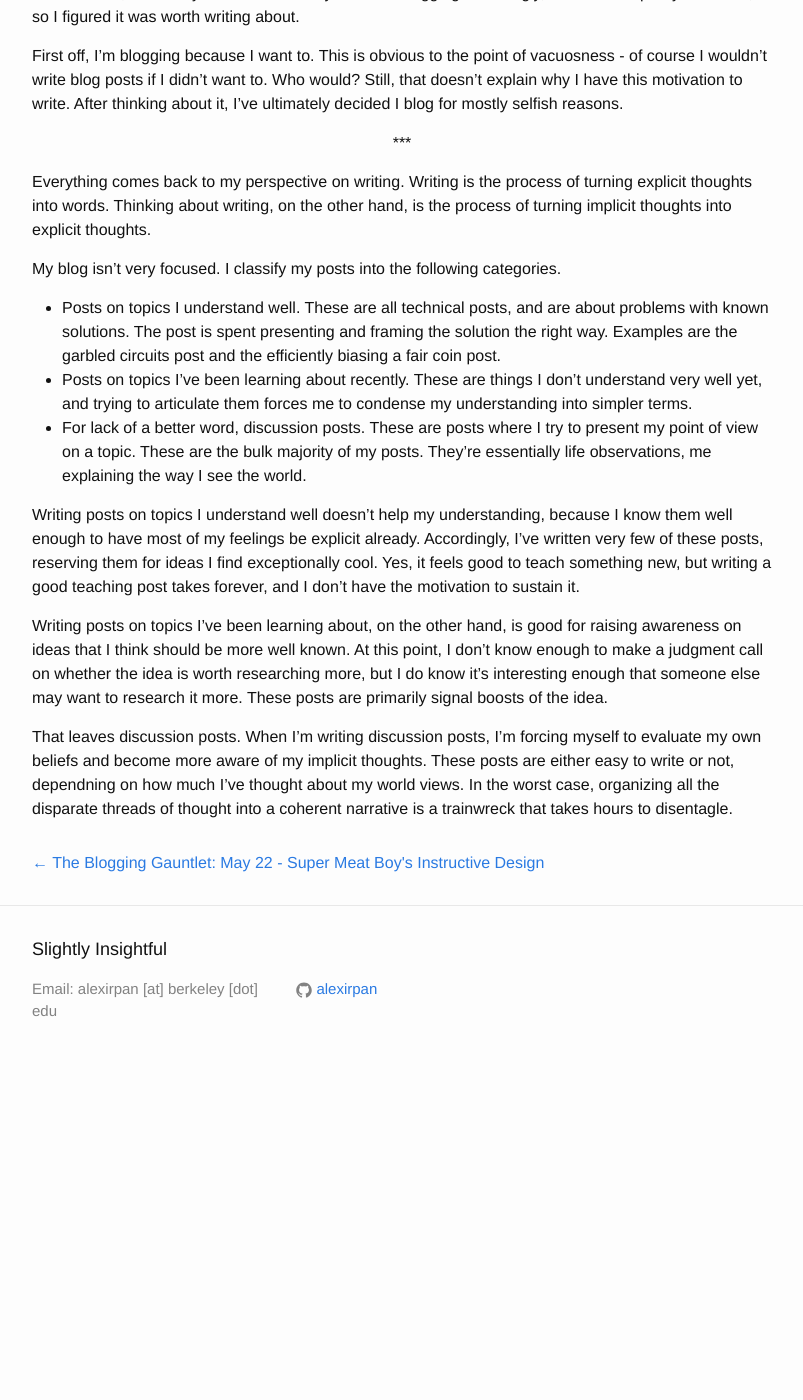
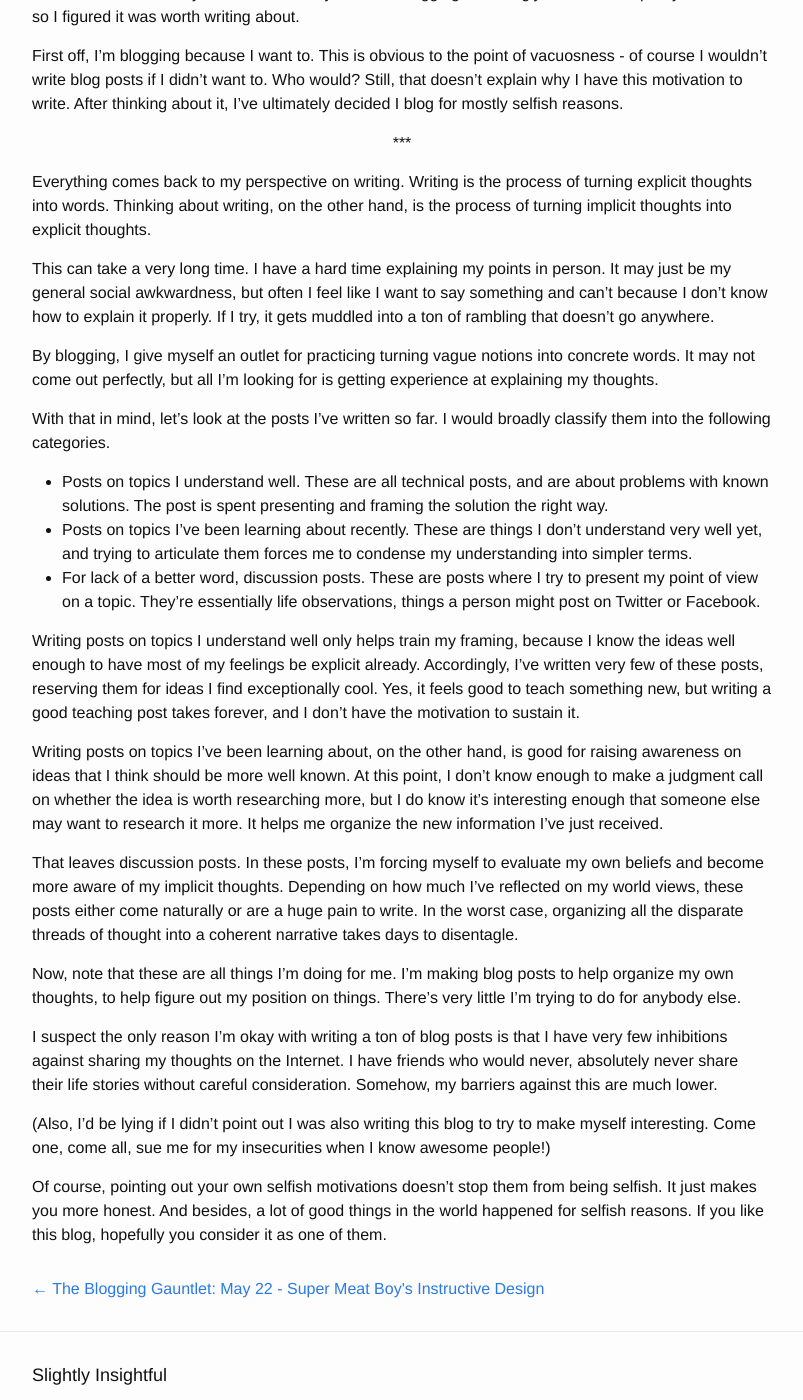
Before and after one commit to alexirpan/alexirpan.github.io, a Jekyll site: the page built from _posts/may2016/2016-05-23-may-23.markdown, in a window 1280 px wide and 1400 px high, scrolled down 305 px. Shown: the whole window, without its empty margins (238-1041 px from the left). Built offline with Jekyll 4.4.1, drawn with Linux system fonts in a browser that asks for light colours; before the commit the page ends 1388 px from its top, so only the background shows below that.

Commit message:
Solid enough draft, going to scan it again.

```diff
--- a/_posts/may2016/2016-05-23-may-23.markdown
+++ b/_posts/may2016/2016-05-23-may-23.markdown
@@ -25,23 +25,33 @@ of turning explicit thoughts into words. Thinking about writing, on the
 other hand, is the process of turning implicit thoughts into
 explicit thoughts.
 
-My blog isn't very focused. I classify my posts into the
+This can take a very long time. I have a hard time explaining my points in
+person. It may just be my general social awkwardness, but often I feel
+like I want to say something and can't because I don't know how to explain
+it properly. If I try, it gets muddled into a ton of rambling that doesn't
+go anywhere.
+
+By blogging, I give myself an outlet for practicing turning vague notions
+into concrete words. It may not come out perfectly, but all I'm looking for
+is getting experience at explaining my thoughts.
+
+With that in mind, let's look at the posts I've written so far.
+I would broadly classify them into the
 following categories.
 
 * Posts on topics I understand well. These are all technical posts, and are
 about problems with known solutions. The post is spent presenting
-and framing the solution the right way. Examples are the
-garbled circuits post and the efficiently biasing a fair coin post.
+and framing the solution the right way.
 * Posts on topics I've been learning about recently. These are things
 I don't understand very well yet, and trying to articulate them forces me
 to condense my understanding into simpler terms.
 * For lack of a better word, discussion posts. These are posts where
-I try to present my point of view on a topic. These are the bulk majority
-of my posts. They're essentially life observations, me explaining
-the way I see the world.
+I try to present my point of view on a topic.
+They're essentially life observations, things a person might post on Twitter
+or Facebook.
 
-Writing posts on topics I understand well doesn't help my understanding, because
-I know them well enough to have most of my feelings be explicit already.
+Writing posts on topics I understand well only helps train my framing, because
+I know the ideas well enough to have most of my feelings be explicit already.
 Accordingly, I've written very few of these posts, reserving them for
 ideas I find exceptionally cool. Yes, it feels good to teach something new,
 but writing a good teaching post takes forever, and I don't have the motivation
@@ -51,12 +61,30 @@ Writing posts on topics I've been learning about, on the other hand, is good
 for raising awareness on ideas that I think should be more well known.
 At this point, I don't know enough to make a judgment call on whether the idea
 is worth researching more, but I do know it's interesting enough that someone
-else may want to research it more. These posts are primarily
-signal boosts of the idea.
+else may want to research it more. It helps me organize the new information
+I've just received.
 
-That leaves discussion posts. When I'm writing discussion posts, I'm forcing
+That leaves discussion posts. In these posts, I'm forcing
 myself to evaluate my own beliefs and become more aware of my implicit thoughts.
-These posts are either easy to write or not, dependning on how much I've
-thought about my world views. In the worst case, organizing all the
-disparate threads of thought into a coherent narrative is a trainwreck that
-takes hours to disentagle.
+Depending on how much I've reflected on my world views, these posts either come
+naturally or are a huge pain to write.
+In the worst case, organizing all the
+disparate threads of thought into a coherent narrative takes days to disentagle.
+
+Now, note that these are all things I'm doing for me. I'm making blog posts to
+help organize my own thoughts, to help figure out my position on things.
+There's very little I'm trying to do for anybody else.
+
+I suspect the only reason I'm okay with writing a ton of blog posts is that I
+have very few inhibitions against sharing my thoughts on the Internet. I have
+friends who would never, absolutely never share their life stories without
+careful consideration. Somehow, my barriers against this are much lower.
+
+(Also, I'd be lying if I didn't point out I was also writing this blog to try to
+make myself interesting. Come one, come all, sue me for my insecurities when
+I know awesome people!)
+
+Of course, pointing out your own selfish motivations doesn't stop them from
+being selfish. It just makes you more honest. And besides, a lot of good
+things in the world happened for selfish reasons. If you like this blog,
+hopefully you consider it as one of them.
```
Also changed, not shown: other parts of _posts/may2016/2016-05-23-may-23.markdown (+1 -1 lines).
